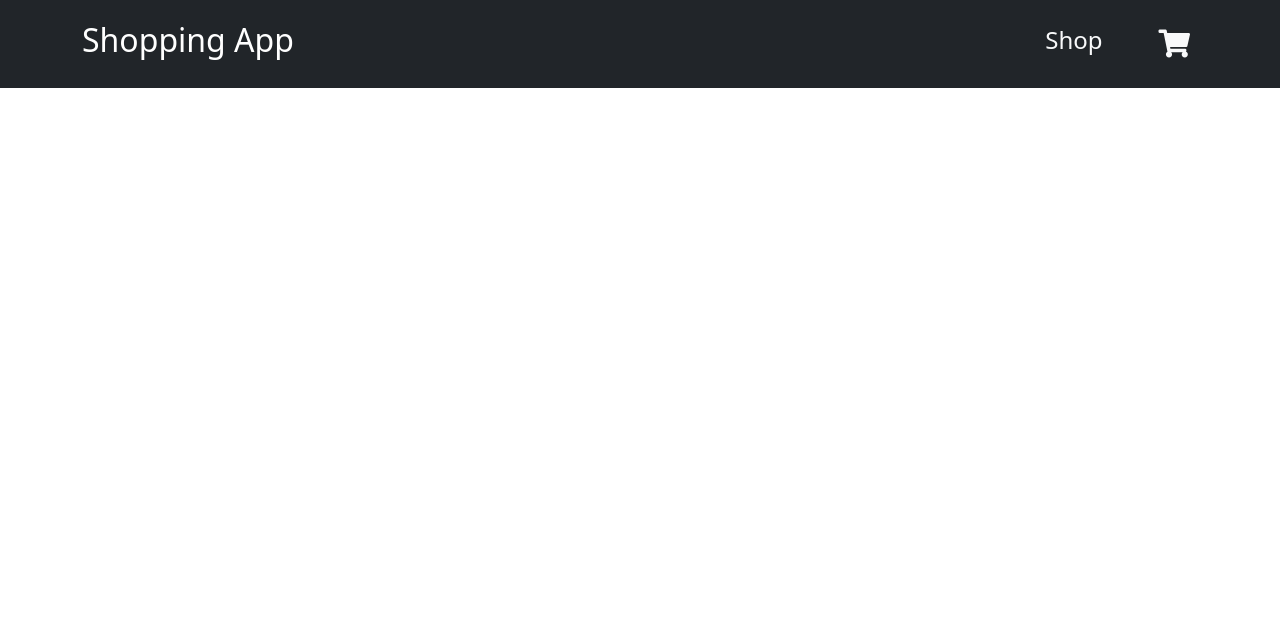
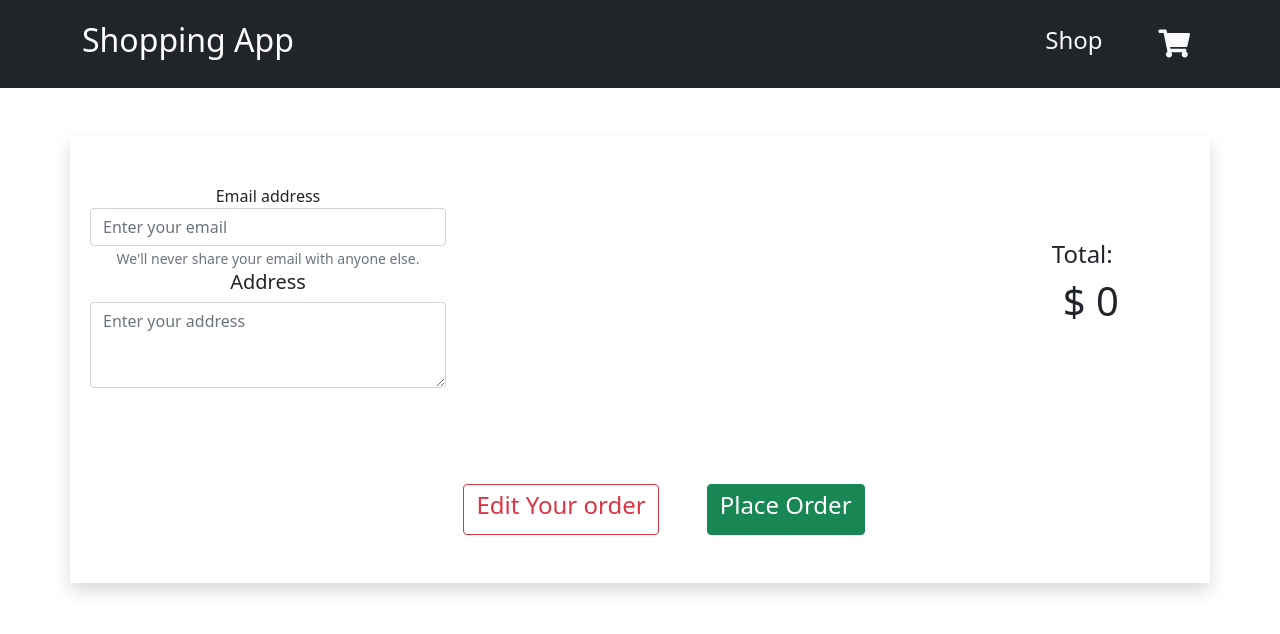
Before and after one commit to Arbind007/SwadApp, a React (Create React App) app: page /checkout in a window 1280 px wide. Shown: the top 634 px of the page. Built offline with nearby package versions, Linux system fonts and the light colour scheme.

Commit message:
:sparkles: checkout

```diff
--- a/public/index.html
+++ b/public/index.html
@@ -31,7 +31,7 @@
       work correctly both with client-side routing and a non-root public URL.
       Learn how to configure a non-root public URL by running `npm run build`.
     -->
-    <title>React App</title>
+    <title>Shoe Store</title>
   </head>
   <body>
     <noscript>You need to enable JavaScript to run this app.</noscript>
--- a/src/App.js
+++ b/src/App.js
@@ -2,6 +2,8 @@ import Navbar from "../src/components/navbar";
 import { BrowserRouter, Route, Switch } from "react-router-dom";
 import home from "../src/components/home";
 import cart from "../src/components/cart";
+import checkout from "../src/components/checkout";
+
 import "./App.css";
 
 function App() {
@@ -11,6 +13,7 @@ function App() {
         <Navbar />
         <Route exact path="/" component={home} />
         <Route exact path="/cart" component={cart} />
+        <Route exact path="/checkout" component={checkout} />
       </BrowserRouter>
     </div>
   );
--- a/src/components/cart.js
+++ b/src/components/cart.js
@@ -75,6 +75,11 @@ class Cart extends Component {
         <div className="cart">
           <h5>You have ordered:</h5>
           <div>{addedItems}</div>
+          <Link to="/checkout">
+            <button className="btn btn-outline-success my-3">
+              <h3>Check Out</h3>
+            </button>
+          </Link>
         </div>
       </div>
     );
--- /dev/null
+++ b/src/components/checkout.js
@@ -0,0 +1,61 @@
+import React, { Component } from "react";
+import { connect } from "react-redux";
+import { Link } from "react-router-dom";
+//import { addShipping } from './actions/cartActions'
+class Checkout extends Component {
+  render() {
+    return (
+      <div className="my-5">
+        <div className="container shadow">
+          <div className="overflow-hidden py-5">
+            <div className="row text-center align-items-center ">
+              <div className="col-12 col-md-4 mx-2">
+                <div class="form-group">
+                  <label for="InputEmail1">Email address</label>
+                  <input
+                    type="email"
+                    class="form-control"
+                    placeholder="Enter your email "
+                  ></input>
+                  <small id="emailHelp" class="form-text text-muted">
+                    We'll never share your email with anyone else.
+                  </small>
+                </div>
+                <div class="form-group">
+                  <h5 for="exampleFormControlTextarea1">Address</h5>
+                  <textarea
+                    class="form-control"
+                    rows="3"
+                    placeholder="Enter your address"
+                  ></textarea>
+                </div>
+              </div>
+              <div className="col-12 col-md-7  text-end ">
+                <h4 className="text-monospace">Total:&nbsp;</h4>
+                <h1 className="font-weight-bold"> $ {this.props.total} </h1>
+              </div>
+            </div>
+          </div>
+          <Link to="/cart">
+            <button type="button" className="btn btn-outline-danger mx-5 my-5">
+              <h4>Edit Your order</h4>
+            </button>
+          </Link>
+          <Link to="/">
+            <button type="button" className="btn btn-success">
+              <h4>Place Order</h4>
+            </button>
+          </Link>
+        </div>
+      </div>
+    );
+  }
+}
+const mapStateToProps = (state) => {
+  return {
+    addedItems: state.addedItems,
+    total: state.total,
+  };
+};
+
+export default connect(mapStateToProps)(Checkout);
```
